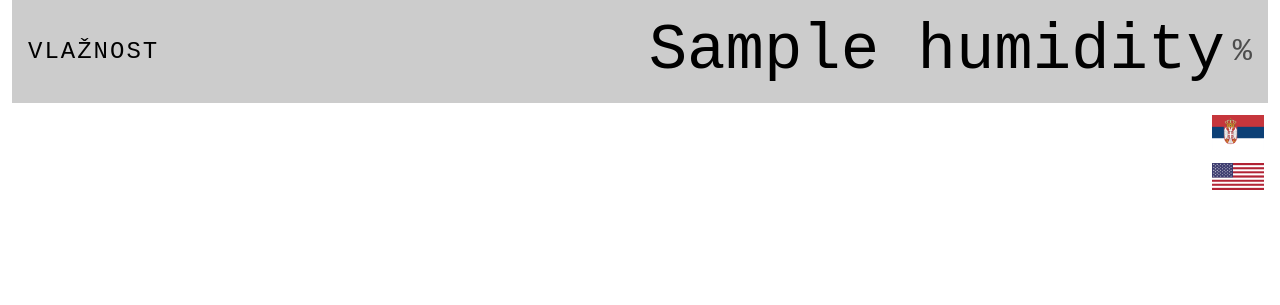
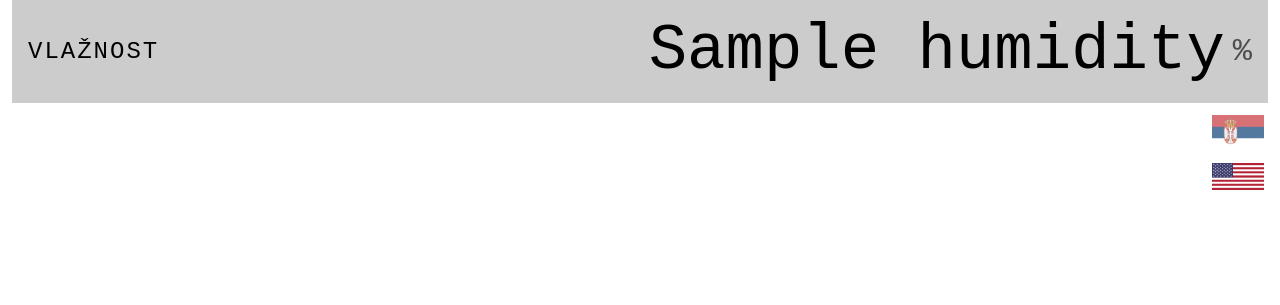
Before and after one commit to andrejvujic/RaspberryPi-Temperature-Monitor, a Flask app: template src/templates/DHT11_Readings_SR.html in a window 1280 px wide. Shown: the part 129-434 px from the top of the page. Run offline with Flask 2, Linux system fonts and the light colour scheme; the template is opened without the code that fills it: most values are stand-ins (such as "Sample title", 1, 10 or a date in 2020).

Commit message:
make locales disabled when they are currently being used

```diff
--- a/src/static/css/DHT11_Readings.css
+++ b/src/static/css/DHT11_Readings.css
@@ -81,3 +81,7 @@
   width: inherit;
   object-fit: cover;
 }
+
+.locale-options a.disabled {
+  opacity: 70%;
+}
--- a/src/templates/DHT11_Readings_EN.html
+++ b/src/templates/DHT11_Readings_EN.html
@@ -37,7 +37,7 @@
           src="{{ url_for('static', filename='images/SR.png') }}"
           alt="Serbia"
       /></a>
-      <a href="{{ url_for('DHT11_readings_EN') }}"
+      <a class="disabled" href="javascript:;"
         ><img
           src="{{ url_for('static', filename='images/EN.png') }}"
           alt="United States"
--- a/src/templates/DHT11_Readings_SR.html
+++ b/src/templates/DHT11_Readings_SR.html
@@ -32,7 +32,7 @@
       <div class="last-update-time-value">{{ data["last-updated-on"] }}</div>
     </div>
     <div class="locale-options">
-      <a href="{{ url_for('DHT11_readings_SR') }}"
+      <a class="disabled" href="javascript:;"
         ><img
           src="{{ url_for('static', filename='images/SR.png') }}"
           alt="Serbia"
```
